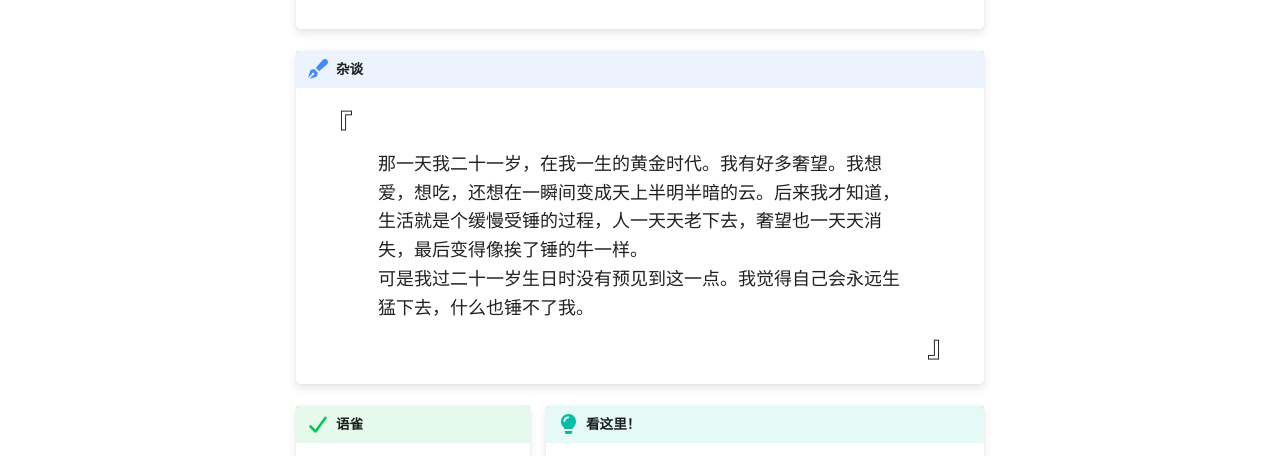
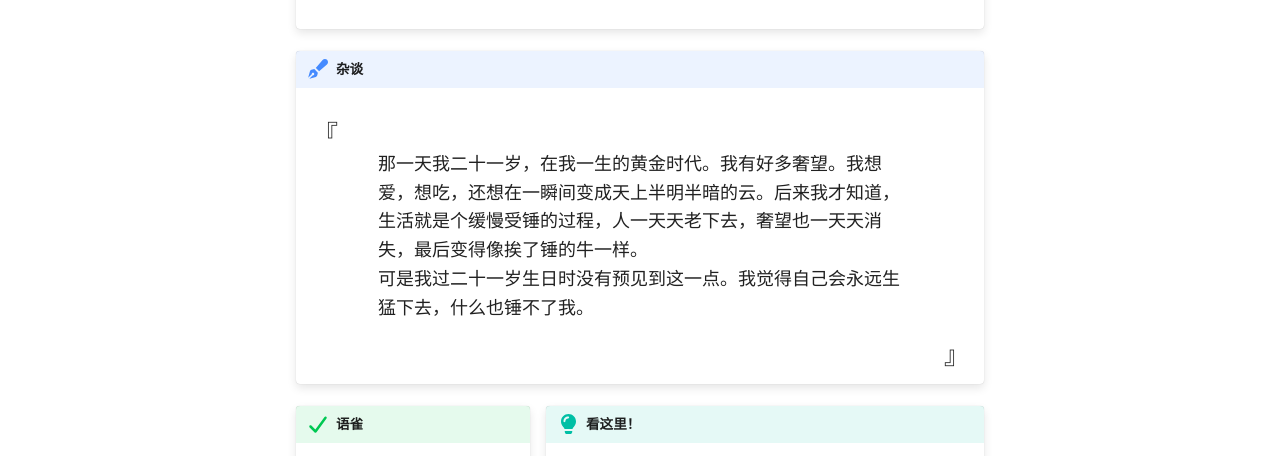
Before and after one commit to QAQdev/notes, an MkDocs documentation site: the page built from docs/index.md, in a window 1280 px wide. Shown: the part 344-800 px from the top of the page. Built offline with MkDocs 1.6.1 and Material for MkDocs 9.7.7, drawn with Linux system fonts in a browser that asks for light colours; some web fonts are replaced; comment, search, counter and statistics services are not loaded.

Commit message:
每日诗句bug

```diff
--- a/docs/index.md
+++ b/docs/index.md
@@ -31,15 +30,15 @@ statistics: true
     </script>
 
 !!! note "杂谈"
-    <div class="fang-zheng-song" style="font-size:30px;padding: 0 15px;">
-        『
+    <div class="noto-serif-sc" style="font-size:30px;padding: 0 15px;">
+        ~『~
     </div>
     <div class="fang-zheng-song" style="font-family:;font-size:18px;padding: 0 70px;">
     那一天我二十一岁，在我一生的黄金时代。我有好多奢望。我想爱，想吃，还想在一瞬间变成天上半明半暗的云。后来我才知道，生活就是个缓慢受锤的过程，人一天天老下去，奢望也一天天消失，最后变得像挨了锤的牛一样。<br>
     可是我过二十一岁生日时没有预见到这一点。我觉得自己会永远生猛下去，什么也锤不了我。
     </div>
-    <div class="fang-zheng-song" align="right" style="font-size:30px;padding: 0 15px;">
-        』
+    <div class="noto-serif-sc" align="right" style="font-size:30px;padding: 0 15px;">
+        ~』~
     </div>
 
 !!! success inline "语雀"
--- a/docs/js/playground/nasa.js
+++ b/docs/js/playground/nasa.js
@@ -16,7 +16,6 @@ function fetchData() {
       .then(response => response.json())
       .then(data => {
         localStorage.setItem('apodData', JSON.stringify(data));
-        console.log("first time");
         displayData(data);
       });
   }
```
Also changed, not shown: other parts of docs/index.md (+2 -3 lines).
